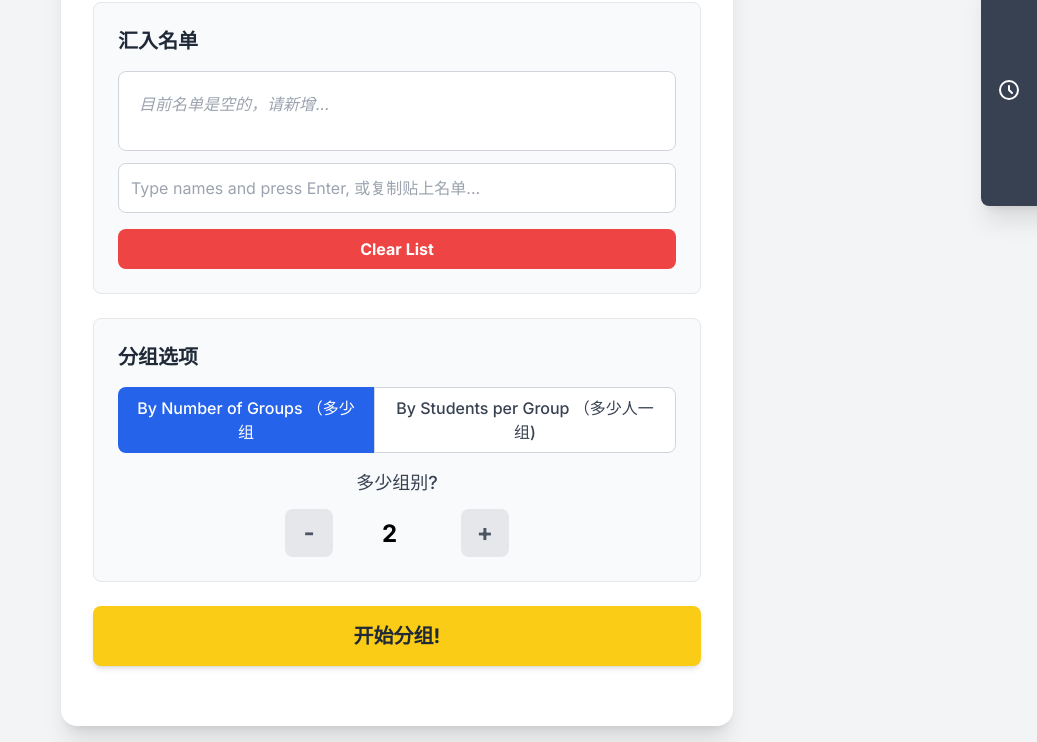
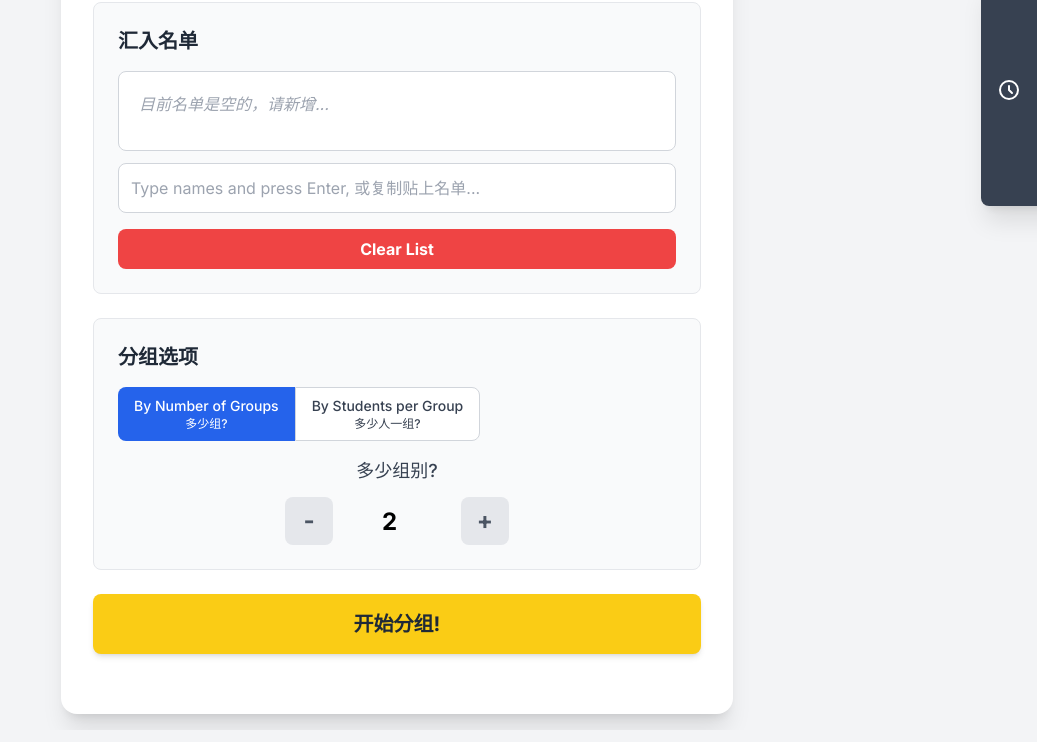
Before and after one commit to foo-mr/grouping, a plain HTML site: page index.html in a window 1280 px wide. Shown: the part 106-848 px from the top of the page, without its empty margins (243-1280 px from the left). Drawn offline with nearby package versions, Linux system fonts and the light colour scheme.

Commit message:
Update index.html

```diff
--- a/index.html
+++ b/index.html
@@ -150,8 +150,14 @@
 
                     <!-- Tab Buttons -->
                     <div class="inline-flex mb-4">
-                        <button id="tabBtnGroup" class="px-4 py-2 font-medium rounded-l-lg bg-blue-600 text-white">By Number of Groups （多少组</button>
-                        <button id="tabBtnStudent" class="px-4 py-2 font-medium rounded-r-lg bg-white text-gray-700 border border-gray-300">By Students per Group （多少人一组)</button>
+                        <button id="tabBtnGroup" class="px-4 py-2 font-medium rounded-l-lg bg-blue-600 text-white">
+                            <span class="block text-sm">By Number of Groups</span>
+                            <span class="block text-xs">多少组?</span>
+                        </button>
+                        <button id="tabBtnStudent" class="px-4 py-2 font-medium rounded-r-lg bg-white text-gray-700 border border-gray-300">
+                            <span class="block text-sm">By Students per Group</span>
+                            <span class="block text-xs">多少人一组?</span>
+                        </button>
                     </div>
 
                     <!-- Tab Content 1: By Number of Groups -->
```
